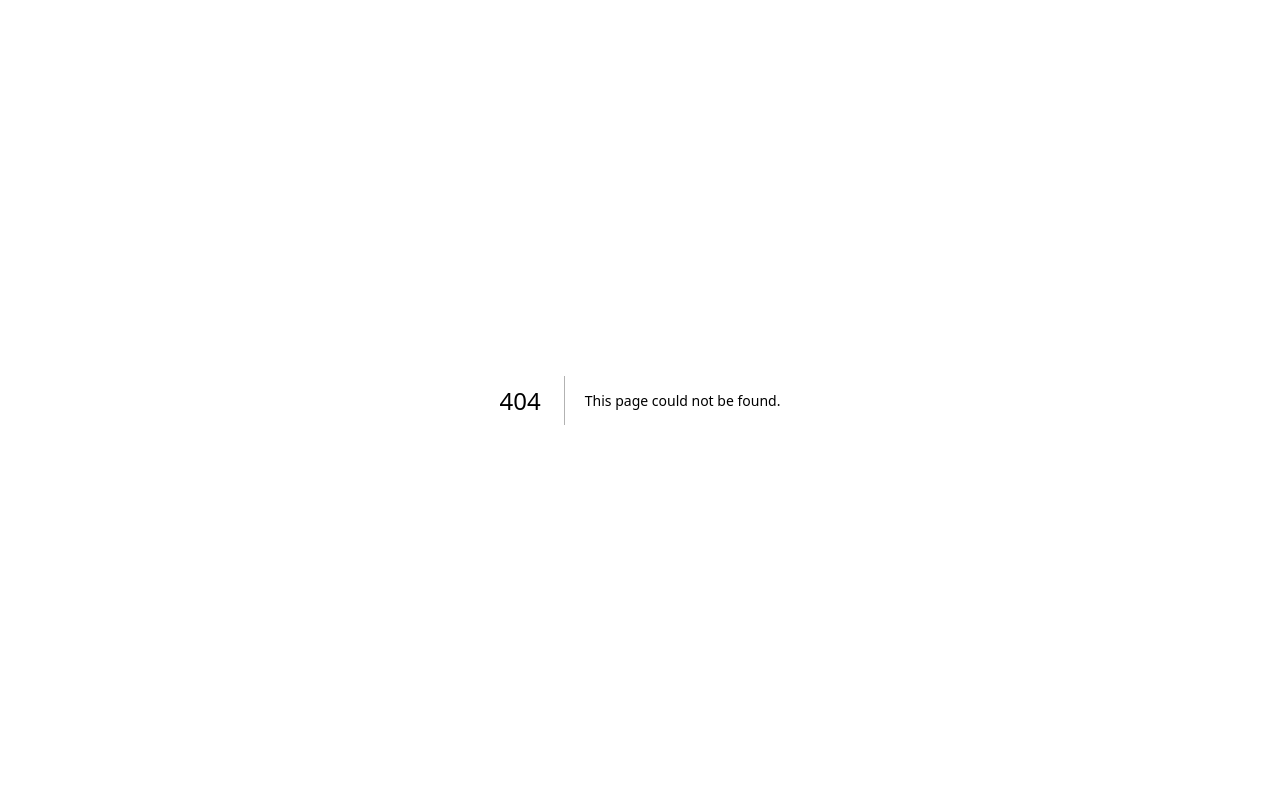
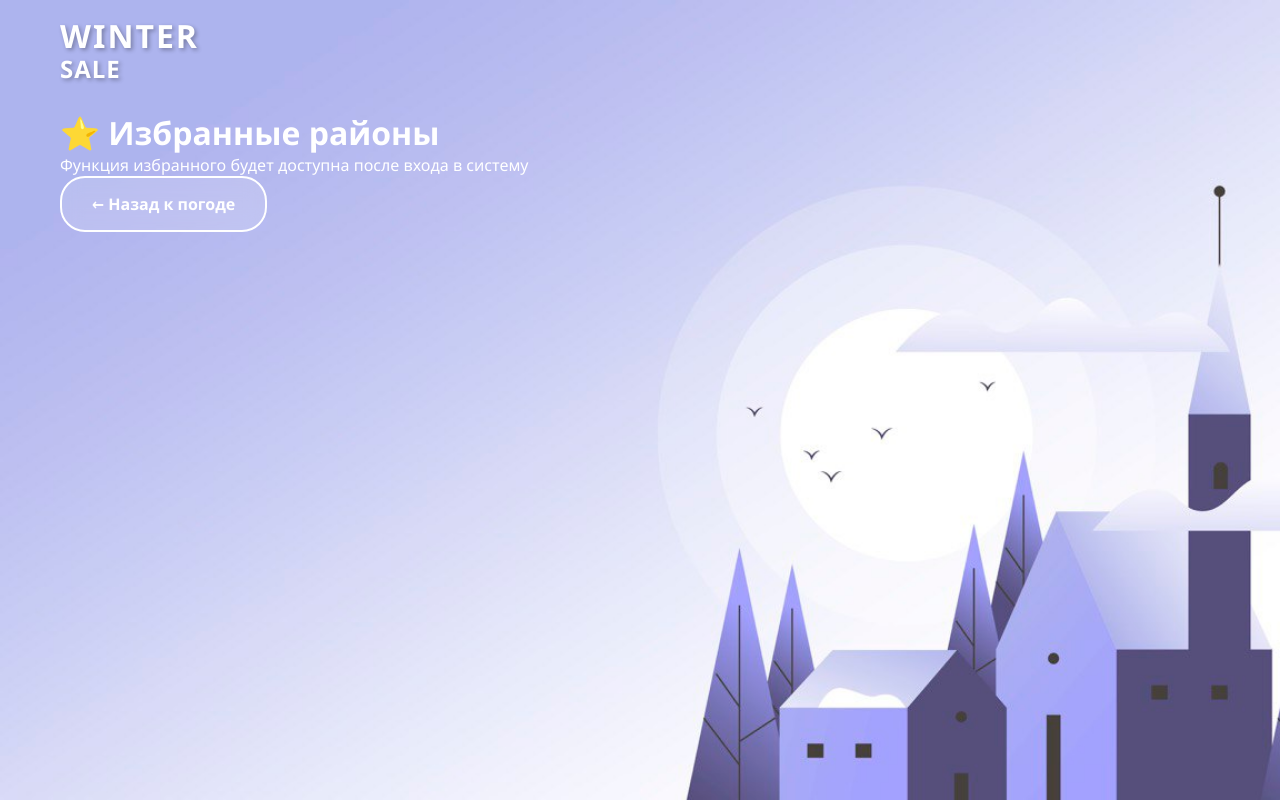
Before and after one commit to dencheeeeeeek/weath, a Next.js app: page /favorites in a window 1280 px wide. Before the commit this address had no page. Built offline with nearby package versions, Linux system fonts and the light colour scheme.

Commit message:
Fix favorites page - remove Supabase for build

```diff
--- a/package.json
+++ b/package.json
@@ -20,6 +20,7 @@
     "@types/node": "^20",
     "@types/react": "^19",
     "@types/react-dom": "^19",
+    "baseline-browser-mapping": "^2.9.3",
     "eslint": "^9",
     "eslint-config-next": "16.0.1",
     "typescript": "^5"
--- /dev/null
+++ b/src/app/favorites/page.tsx
@@ -0,0 +1,42 @@
+'use client';
+import { useEffect, useState } from "react";
+import Link from 'next/link';
+
+export const dynamic = 'force-dynamic';
+export const revalidate = 0;
+
+export default function FavoritesPage() {
+  const [isClient, setIsClient] = useState(false);
+
+  useEffect(() => {
+    setIsClient(true);
+  }, []);
+
+  if (!isClient) {
+    return (
+      <div className="container">
+        <div className="loading">Загрузка...</div>
+      </div>
+    );
+  }
+
+  return (
+    <div className="container">
+      <div className="top-section">
+        <div className="logo-section">
+          <div className="logo-main">WINTER</div>
+          <div className="logo-sub">SALE</div>
+        </div>
+      </div>
+
+      <h1>⭐ Избранные районы</h1>
+      <p>Функция избранного будет доступна после входа в систему</p>
+
+      <div className="navigation-section">
+        <Link href="/" className="nav-button">
+          ← Назад к погоде
+        </Link>
+      </div>
+    </div>
+  );
+}
```
Also changed, not shown: src/app/_favorites/page.tsx (deleted, +0 -13 lines), 1 other file (tests, documents, lock files or other folders).
